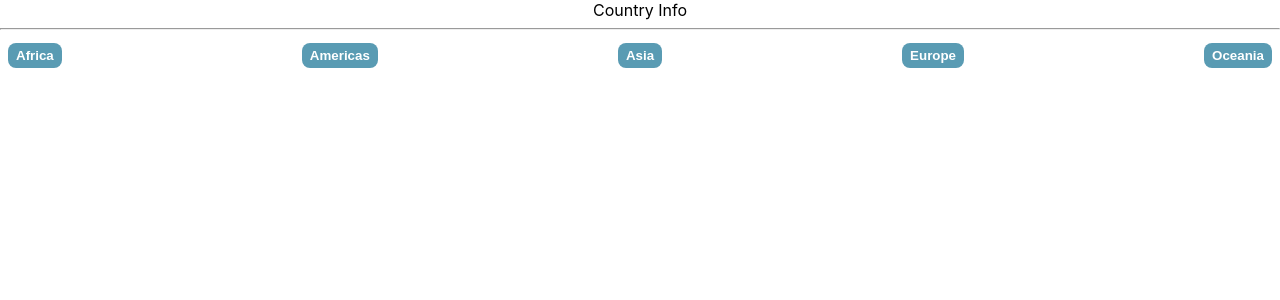
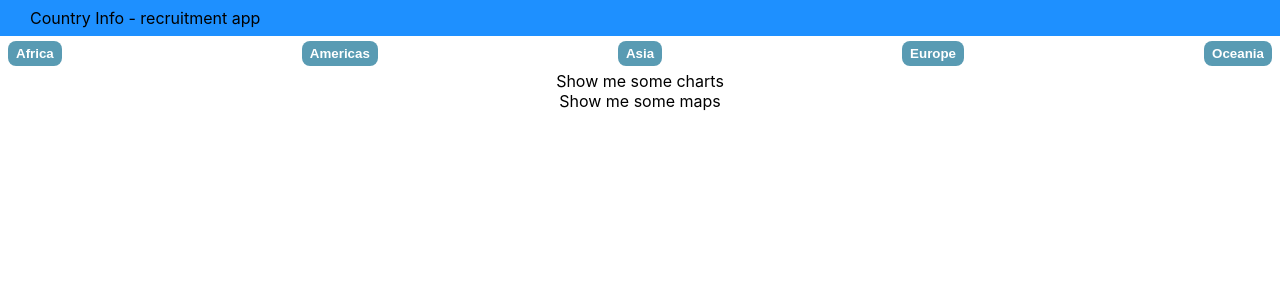
Before and after one commit to adriana-olszak/country-info-chart-map, a React (Create React App) app: page / in a window 1280 px wide. Shown: the top 300 px of the page. Built offline with nearby package versions, Linux system fonts and the light colour scheme.

Commit message:
feat: adds some basic ui skeleton

```diff
--- /dev/null
+++ b/src/features/countries/Countries.module.css
@@ -0,0 +1,22 @@
+.dataControl {
+
+}
+.ribbon {
+    background-color: dodgerblue;
+    text-align: left;
+    padding: 8px 30px;
+}
+
+.page {
+
+}
+
+.mapPanel {
+
+}
+.chartPanel {
+
+}
+.dataPresentation {
+
+}
--- a/src/features/countries/Countries.page.tsx
+++ b/src/features/countries/Countries.page.tsx
@@ -1,11 +1,16 @@
 import React from 'react'
 import { Regions } from './widgets/regions/Regions'
+import styles from './Countries.module.css'
 
-interface IProps {}
-export const CountriesPage: React.FC<IProps> = () => (
-  <div>
-    Country Info
-    <hr />
-    <Regions />
+export const CountriesPage: React.FC = () => (
+  <div className={styles.page}>
+    <div className={styles.ribbon}> Country Info - recruitment app</div>
+    <div className={styles.dataControl}>
+      <Regions />
+    </div>
+    <div className={styles.dataPresentation}>
+      <div className={styles.chartPanel}>Show me some charts</div>
+      <div className={styles.mapPanel}> Show me some maps</div>
+    </div>
   </div>
 )
--- a/src/features/countries/countries.types.ts
+++ b/src/features/countries/countries.types.ts
@@ -1,5 +1,5 @@
 export interface Country {
-  name: string;
-  latlng: number[];
-  population: number;
+  name: string
+  latlng: number[]
+  population: number
 }
```
